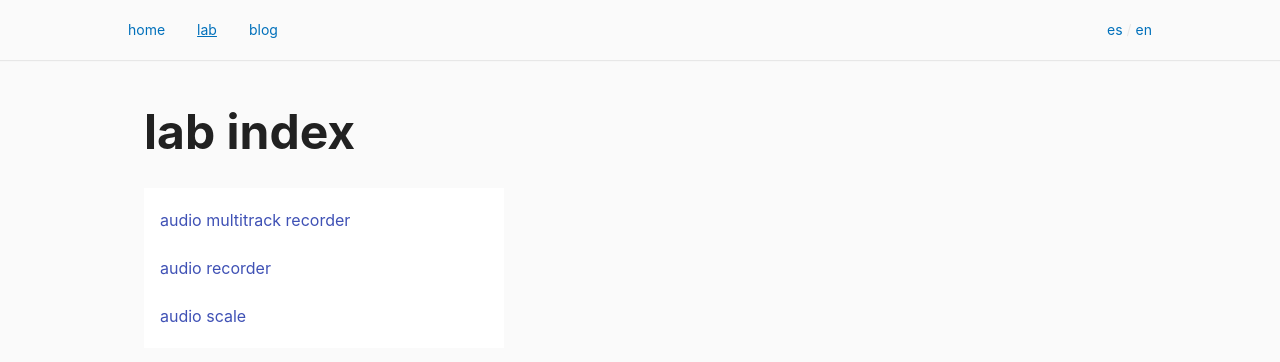
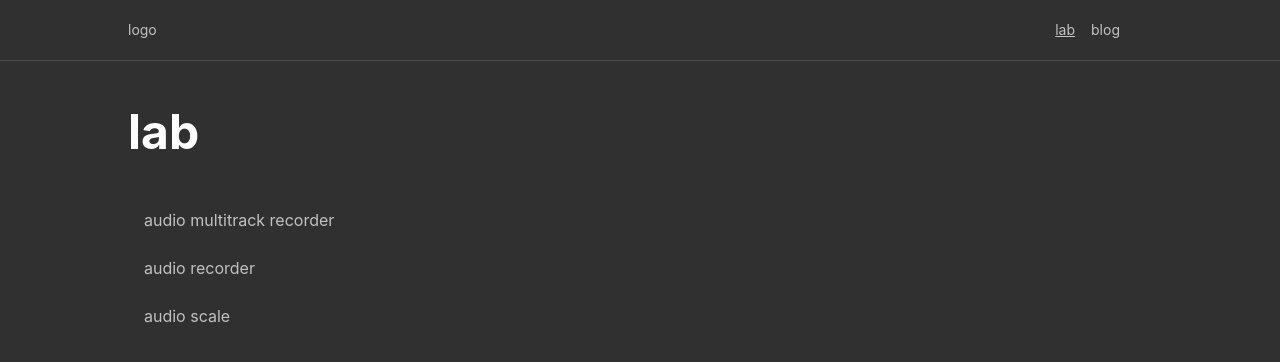
Before and after one commit to stringparser/www, a Next.js app: page /lab in a window 1280 px wide. Shown: the top 362 px of the page. Built offline with nearby package versions, Linux system fonts and the light colour scheme.

Commit message:
chore: cleaner layout, simpler

```diff
--- a/config/index.ts
+++ b/config/index.ts
@@ -1,7 +1,7 @@
 export default {
   defaults: {
     siteName: "jacami",
-    pageTitle: "I'm Javier, freelance Software Engineer",
+    pageTitle: "Hi, I'm Javier",
     primaryColor: "#0070BB",
   },
 
--- a/package.json
+++ b/package.json
@@ -30,6 +30,9 @@
     "audio-recorder-polyfill": "^0.3.6",
     "babel-plugin-preval": "^4.0.0",
     "chalk": "^3.0.0",
+    "clsx": "^1.1.1",
+    "clx": "^1.0.0",
+    "glob": "^7.1.6",
     "next": "^9.4.4",
     "next-fonts": "^0.19.0",
     "react": "^16.13.1",
--- a/pages/_app.tsx
+++ b/pages/_app.tsx
@@ -1,6 +1,7 @@
 import React from "react";
+import { create } from 'jss';
 import { AppContext, AppProps } from "next/app";
-import { ThemeProvider, CssBaseline } from "@material-ui/core";
+import { ThemeProvider, CssBaseline, StylesProvider, jssPreset } from "@material-ui/core";
 
 import "./app.module.css";
 import config from "../config";
@@ -10,6 +11,10 @@ import { getMeta } from "../shared/util";
 
 import Navigation from "../shared/components/Navigation/Navigation";
 import DocumentHead from "../shared/components/Document/Head";
+
+const jss = create({
+  ...jssPreset(),
+});
 
 export async function getStaticProps({ Component, router, ctx }: AppContext) {
   const pageProps = typeof window === 'undefined' && Component.getInitialProps
@@ -63,12 +68,14 @@ const WebApp: React.FC<AppProps> = (props) => {
           {headProps.pageTitle}
         </title>
       </DocumentHead>
-      <Navigation />
       <ThemeProvider theme={theme}>
-        <CssBaseline />
-        <main>
-          <Component {...pageProps} />
-        </main>
+        <StylesProvider jss={jss}>
+          <CssBaseline />
+          <Navigation />
+          <main>
+            <Component {...pageProps} />
+          </main>
+        </StylesProvider>
       </ThemeProvider>
     </>
   );
--- a/pages/app.module.css
+++ b/pages/app.module.css
@@ -58,7 +58,7 @@ code {
 
 main {
   margin: 0 auto;
-  padding: 1rem;
+  padding: 1rem 0;
   max-width: 1024px;
 }
 
--- a/pages/blog/index.tsx
+++ b/pages/blog/index.tsx
@@ -43,7 +43,6 @@ const useStyles = makeStyles((theme) => ({
   root: {
     width: '100%',
     maxWidth: 360,
-    backgroundColor: theme.palette.background.paper,
   },
 }));
 
@@ -54,7 +53,7 @@ const BlogIndex: React.FC<Props> = ({
 
   return (
     <>
-      <h1>blog index</h1>
+      <h1>blog</h1>
 
       <List className={classes.root}>
         {posts.map((el, index) => {
--- a/pages/index.mdx
+++ /dev/null
@@ -1,7 +0,0 @@
-export const frontMatter = {
-  name: 'index',
-};
-
-# Here you go
-
-This place, like many things, is a work progress. Feel free go around and browse things up.
--- a/pages/lab/index.tsx
+++ b/pages/lab/index.tsx
@@ -4,7 +4,6 @@ import Link from "@material-ui/core/Link";
 import ListItem from "@material-ui/core/ListItem";
 import ListItemText from "@material-ui/core/ListItemText";
 import { makeStyles } from "@material-ui/core";
-
 
 type Props = {
   items: Array<{
@@ -43,7 +42,6 @@ const useStyles = makeStyles((theme) => ({
   root: {
     width: '100%',
     maxWidth: 360,
-    backgroundColor: theme.palette.background.paper,
   },
 }));
 
@@ -54,7 +52,7 @@ const LabIndex: React.FC<Props> = ({
 
   return (
     <>
-      <h1>lab index</h1>
+      <h1>lab</h1>
 
       <List className={classes.root}>
         {items.map((el, index) => {
--- a/shared/components/Navigation/Navigation.tsx
+++ b/shared/components/Navigation/Navigation.tsx
@@ -1,5 +1,7 @@
+import clsx from "clsx";
 import Link from "next/link";
 import { withRouter, NextRouter } from "next/router";
+import { Theme, makeStyles, Link as MuiLink, Box } from "@material-ui/core";
 
 import { bounds } from "../styles";
 
@@ -9,16 +11,12 @@ const isCurrentPage = (currentHref: string, href: string) => (
 
 const items = [
   {
-    href: '/',
-    label: 'home',
-  },
-  {
     href: '/lab',
-    label: 'lab',
+    text: 'lab',
   },
   {
     href: '/blog',
-    label: 'blog',
+    text: 'blog',
   },
 ];
 
@@ -26,70 +24,78 @@ type Props = {
   router: NextRouter
 };
 
-const Navigation: React.SFC<Props> = ({ router }) => (
+const useStyles = makeStyles((theme: Theme) => ({
+  nav: {
+    margin: '0 auto',
+    display: 'flex',
+    maxWidth: `${bounds.maxWidth}`,
+    alignItems: 'center',
+    justifyContent: 'space-between',
+  },
+
+  logo: {
+
+  },
+
+  links: {
+    width: '100%',
+    margin: '0 1rem',
+    display: 'flex',
+    textAlign: 'right',
+    alignItems: 'center',
+    justifyContent: 'flex-end',
+  },
+  link: {
+    marginRight: '1rem',
+  },
+  linkCurrent: {
+    textDecoration: 'underline',
+  },
+
+  header: {
+    padding: '1.25rem 1rem',
+    boxShadow: `0 1px 1px ${theme.palette.divider}`,
+  },
+
+  langDivider: {
+    color: 'rgba(0,0,0,0.075)',
+  }
+}));
+
+const Navigation: React.SFC<Props> = ({ router }) => {
+  const classes = useStyles();
+
+  return (
     <>
-    <header>
-      <nav>
-        <aside className="links">
-          {items.map(({ href, label }, index) =>
+      <header className={classes.header}>
+        <nav className={classes.nav}>
+          <aside className={classes.logo}>
+            <MuiLink href="/">
+              logo
+            </MuiLink>
+          </aside>
+          <aside  className={classes.links}>
+            {items.map(({ href, text }, index) =>
               <Link
                 key={index}
                 href={href}
                 passHref={true}
               >
-              <a className={isCurrentPage(router.route, href)
-                ? 'current'
-                : undefined
-              }>
-                {label}
-              </a>
+                <MuiLink
+                  className={clsx(
+                    classes.link,
+                    isCurrentPage(router.route, href) && classes.linkCurrent,
+                  )}
+                >
+                  {text}
+                </MuiLink>
               </Link>
             )}
           </aside>
-        <aside>
-          <Link href="?lang=es">
-            <a>es</a>
-          </Link>
-          <span className="lang-divider"> / </span>
-          <Link href="?lang=en">
-            <a>en</a>
-          </Link>
-        </aside>
         </nav>
       </header>
-    <style jsx>{`
-      header {
-        padding: 1.25rem 1rem;
-        box-shadow: 0 1px 1px rgba(0,0,0,0.075);
-      }
-
-      nav {
-        margin: 0 auto;
-        max-width: ${bounds.maxWidth};
-
-        display: flex;
-        align-items: center;
-        justify-content: space-between;
-      }
-
-      .links a {
-        margin: 0 1rem;
-      }
-      .links a.current {
-        text-decoration: underline;
-      }
-      .links a:first-child {
-        margin-left: 0;
-      }
-      .links a:last-child {
-        margin-right: 0;
-      }
-
-      .lang-divider {
-        color: rgba(0,0,0,0.075);
-      }
-    `}</style>
     </>
   );
+};
 
 export default withRouter(Navigation);
--- a/shared/theme.ts
+++ b/shared/theme.ts
@@ -1,6 +1,10 @@
 import { createMuiTheme } from "@material-ui/core";
 
 const theme = createMuiTheme({
+    palette: {
+        type: 'dark',
+    },
+
     typography: {
         fontFamily: '-apple-system,BlinkMacSystemFont,"Segoe UI","Roboto","Oxygen","Ubuntu","Cantarell","Fira Sans","Droid Sans","Helvetica Neue",sans-serif',
         h1: {
@@ -10,9 +14,13 @@ const theme = createMuiTheme({
     },
 
     props: {
+        MuiLink: {
+            color: 'textSecondary',
+        },
+
         MuiButton: {
             variant: 'contained',
-        }
+        },
     }
 });
 
--- a/shared/util.ts
+++ b/shared/util.ts
@@ -1,3 +1,9 @@
+import fs from "fs";
+import { glob } from "glob";
+import { promisify } from "util";
+
+const statFile = promisify(fs.stat);
+
 export function registerServiceWorker() {
   if ("serviceWorker" in navigator && "caches" in window) {
     setTimeout(async () => {
@@ -34,7 +40,7 @@ export function getMeta(url: string = '') {
   const route = url.replace(/\/(index)?$/, '');
 
   if (!route || route === "/") {
-    return require("../pages/index.mdx").meta || {};
+    return {};
   }
 
   if (baseFolders.includes(route)) {
@@ -43,3 +49,30 @@ export function getMeta(url: string = '') {
 
   return require(`../pages${route}.mdx`).meta || {};
 }
+
+export type lsDirStatResult = fs.Stats & { pathname: string };
+
+export function lsDirStat(pattern: string) {
+  return new Promise((resolve: (result: lsDirStatResult[]) => void, reject) => {
+    glob(pattern, function (error, matches) {
+      if (error) {
+        reject(error);
+      }
+
+      Promise.all(matches.map(el => Promise.all([el, statFile(el)])))
+        .then(values => {
+          const result = values
+            .map(([pathname, stats]) => ({ ...stats, pathname }))
+            .sort((a, b) =>
+              a.birthtimeMs > b.birthtimeMs && -1 ||
+              a.birthtimeMs < b.birthtimeMs && 1 ||
+              0
+            )
+          ;
+
+          resolve(result);
+        })
+      ;
+    });
+  });
+}
```
Also changed, not shown: pages/index.tsx (added, +102 -0 lines), next-env.d.ts (added), 1 other file (tests, documents, lock files or other folders). Lines whose indentation alone changed are shown as unchanged.
